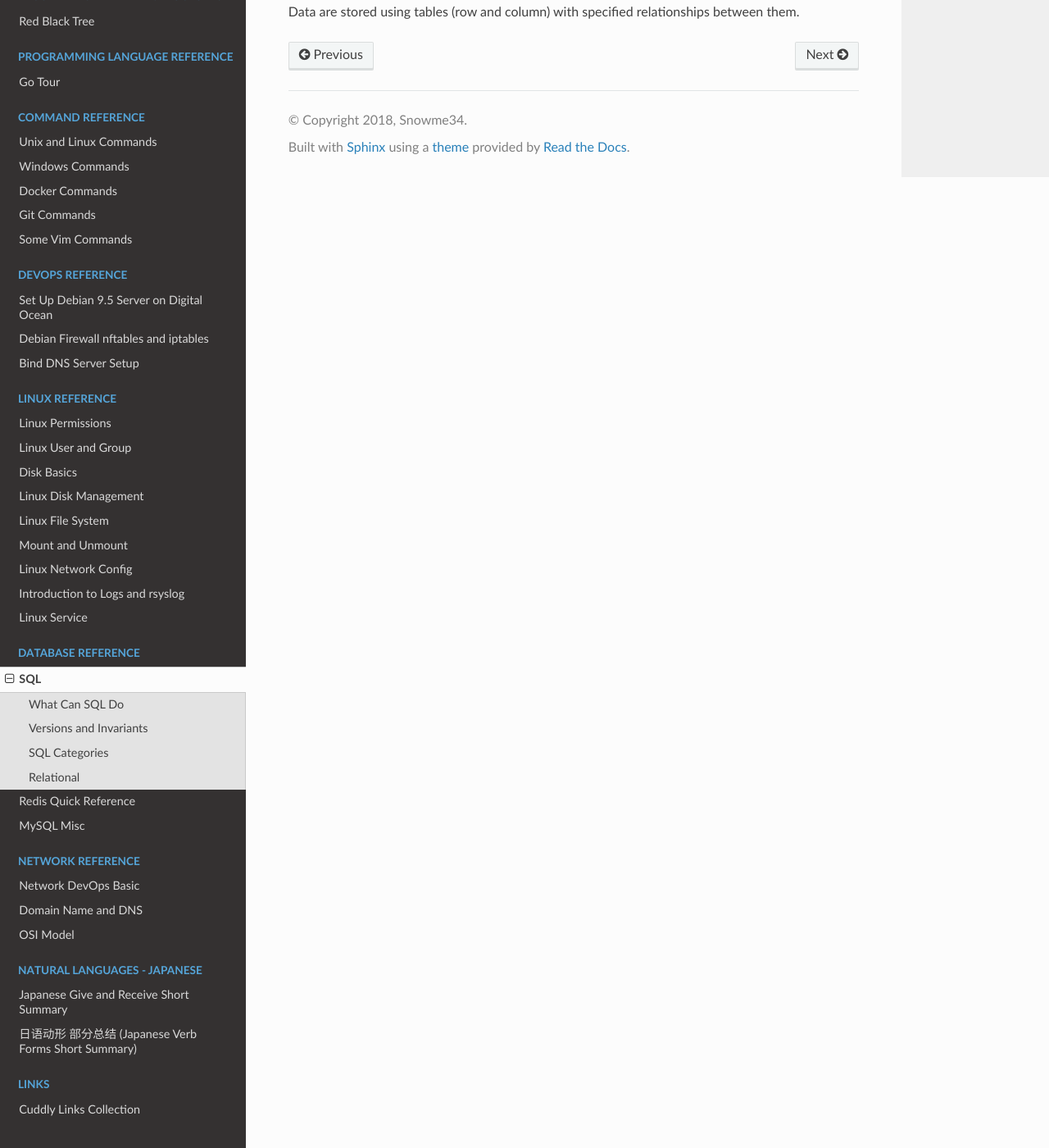
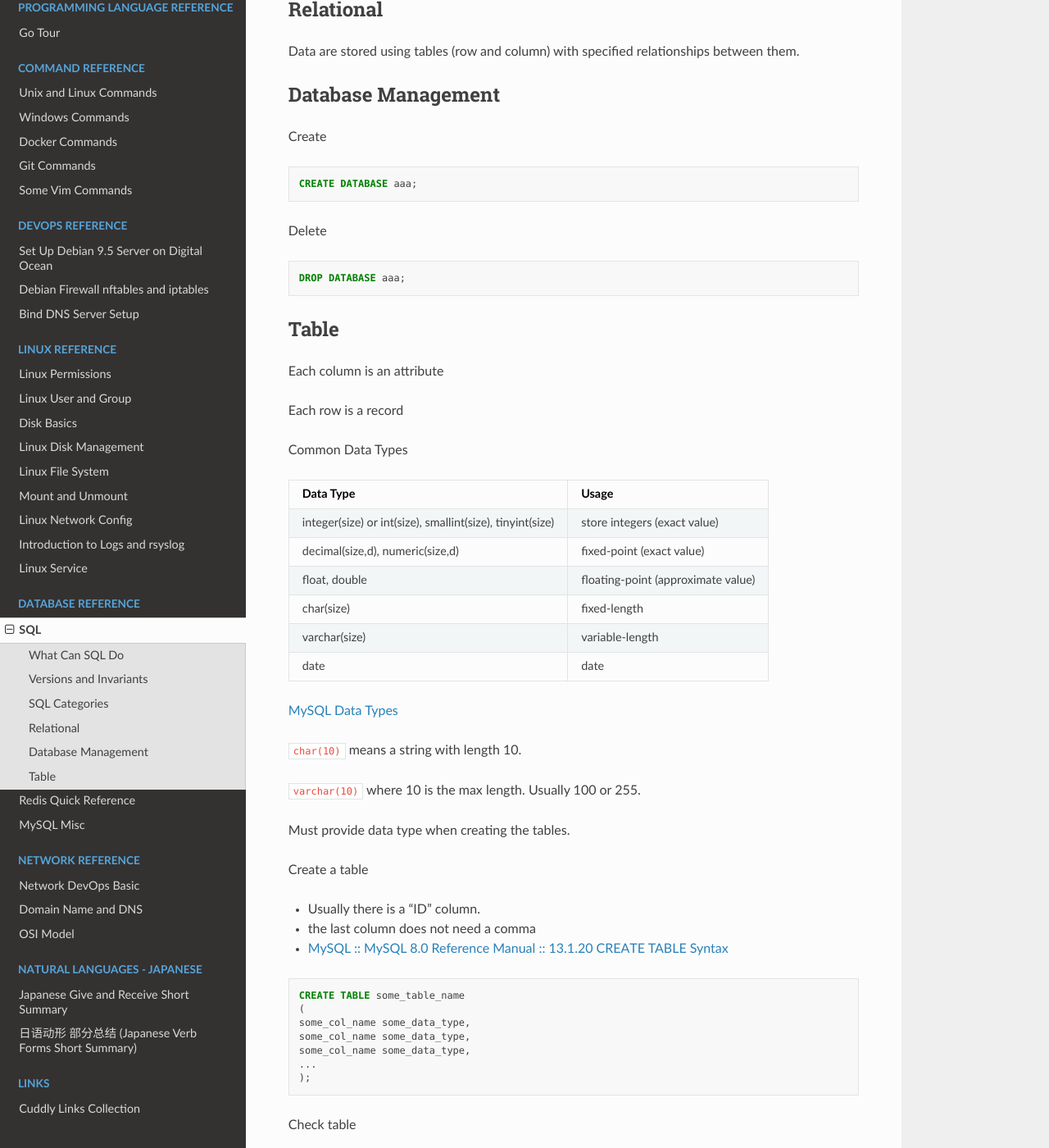
Before and after one commit to snowme34/snowme34.com, a Sphinx documentation site: the page built from docs/source/reference/database/sql.md, in a window 1280 px wide and 1400 px high, scrolled down 1910 px. Shown: the whole window at 82% size. Built offline with Sphinx 7.4.7 and the Read the Docs theme 2.0.0, drawn with Linux system fonts in a browser that asks for light colours; some of the changed text lies outside the part shown.

Commit message:
update sql

````diff
--- a/cspell_dict_bash.txt
+++ b/cspell_dict_bash.txt
@@ -503,3 +503,6 @@ mysqladmin
 devel
 mariadb
 SAVEPOINT
+smallint
+tinyint
+varchar
--- a/docs/source/reference/database/sql.md
+++ b/docs/source/reference/database/sql.md
@@ -5,6 +5,8 @@ Structured Query Language
 A standard of ANSI.
 
 Almost all relational database management systems use SQL.
+
+This reference focuses on MySQL.
 
 ## What Can SQL Do
 
@@ -83,3 +85,93 @@ ROLLBACK
 ## Relational
 
 Data are stored using tables (row and column) with specified relationships between them.
+
+## Database Management
+
+Create
+
+```sql
+CREATE DATABASE aaa;
+```
+
+Delete
+
+```sql
+DROP DATABASE aaa;
+```
+
+## Table
+
+Each column is an attribute
+
+Each row is a record
+
+Common Data Types
+
+| Data Type                                                 | Usage                              |
+| --------------------------------------------------------- | ---------------------------------- |
+| integer(size) or int(size), smallint(size), tinyint(size) | store integers (exact value)       |
+| decimal(size,d), numeric(size,d)                          | fixed-point (exact value)          |
+| float, double                                             | floating-point (approximate value) |
+| char(size)                                                | fixed-length                       |
+| varchar(size)                                             | variable-length                    |
+| date                                                      | date                               |
+
+[MySQL Data Types](https://dev.mysql.com/doc/refman/8.0/en/data-types.html)
+
+`char(10)` means a string with length 10.
+
+`varchar(10)` where 10 is the max length. Usually 100 or 255.
+
+Must provide data type when creating the tables.
+
+Create a table
+
+* Usually there is a "ID" column.
+* the last column does not need a comma
+* [MySQL :: MySQL 8.0 Reference Manual :: 13.1.20 CREATE TABLE Syntax](https://dev.mysql.com/doc/refman/8.0/en/create-table.html)
+
+```sql
+CREATE TABLE some_table_name
+(
+some_col_name some_data_type,
+some_col_name some_data_type,
+some_col_name some_data_type,
+...
+);
+```
+
+Check table
+
+```sql
+DESCRIBE aaa;
+DESC aaa;
+```
+
+In the output of `DESC`,
+
+* Field means the column names, i.e. the attributes
+* Type is type
+* Null is if the cells in this column can be Null
+* Key is whether this column will be used as a key column
+* Default is the default value
+
+Delete table
+
+```sql
+DROP aaa;
+```
+
+Modify table
+
+```sql
+ALTER TABLE aaa RENAME bbb;
+
+ALTER TABLE aaa ADD ccc some_type;
+
+ALTER TABLE aaa DROP COLUMN ccc;
+
+ALTER TABLE aaa MODIFY ccc some_new_type;
+
+ALTER TABLE aaa CHANGE COLUMN ccc some_new_name some_new_type;
+```
````
